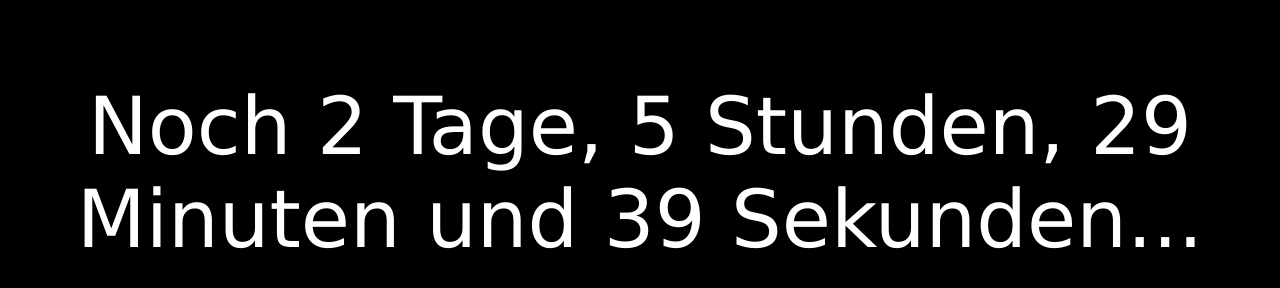
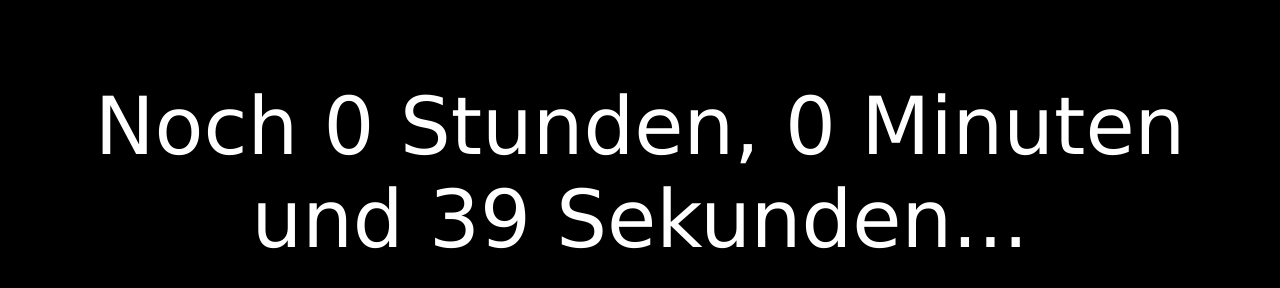
Before and after one commit to pstddy/pstddy.github.io, a plain HTML site: page index.html in a window 1280 px wide. Drawn offline with Linux system fonts and the light colour scheme.

Commit message:
Update index.html

```diff
--- a/index.html
+++ b/index.html
@@ -3,7 +3,7 @@
   <body style="background-color: black;">
     <p id="countdown" style="background-color: black; color: white; font-family: Verdana, Geneva, Tahoma, sans-serif; font-size: 80px; text-align: center;"></p>
     <script>
-      var elfterelfter = new Date('2020-11-11 00:00:00 GMT+0100');
+      var elfterelfter = new Date('2020-11-08 18:31:00 GMT+0100');
       var x = setInterval(function() {
         let now = new Date().getTime();
         let diff = elfterelfter - now;
```
